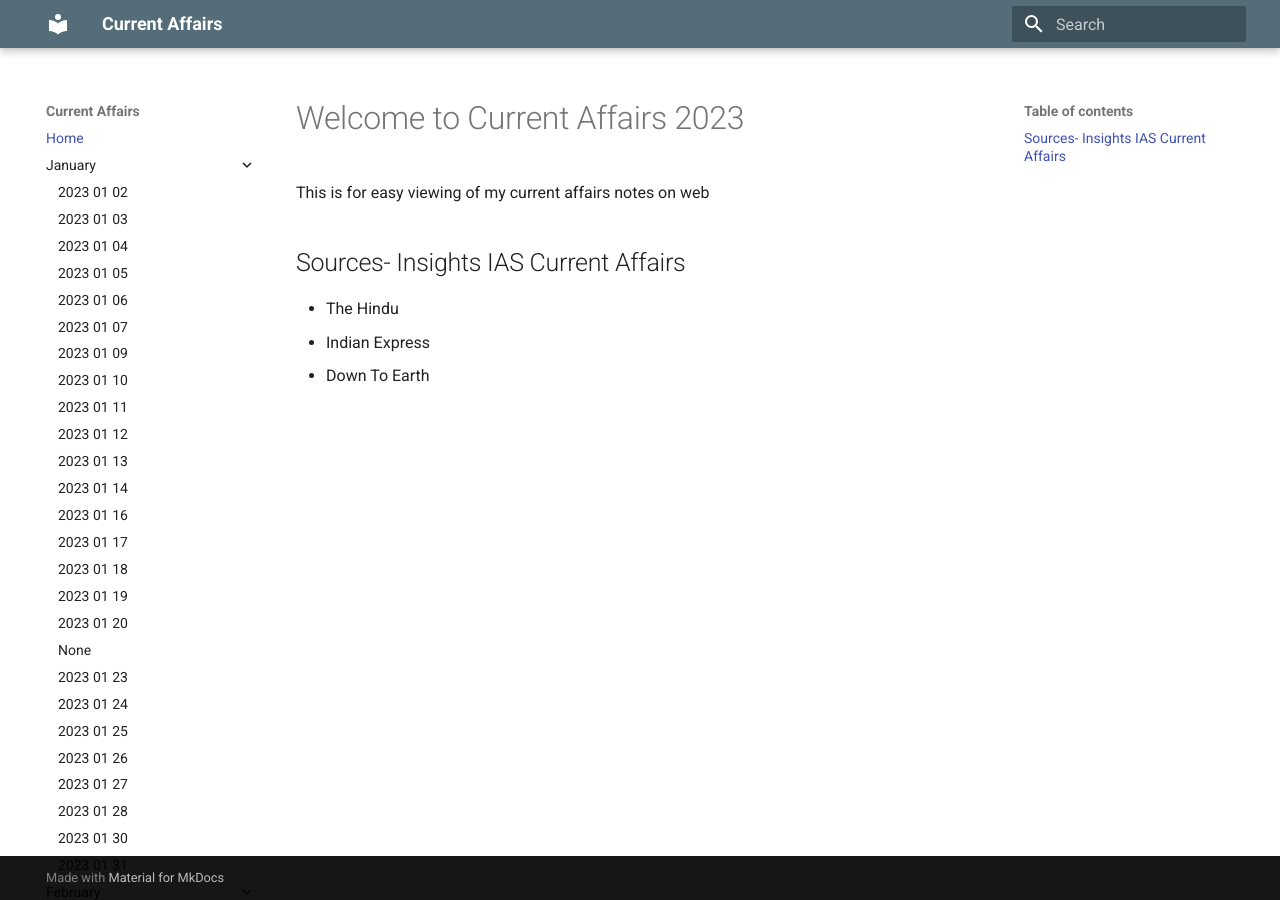
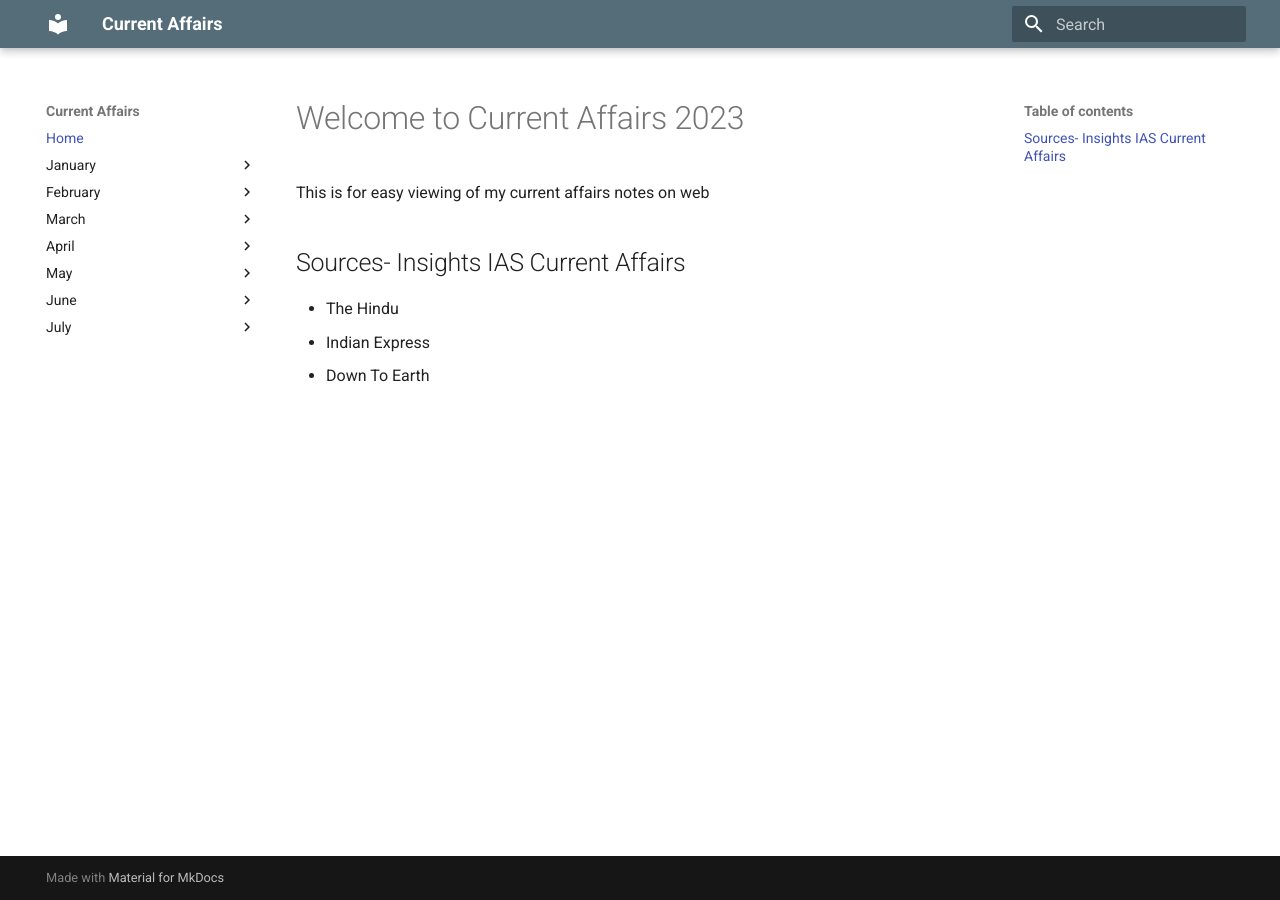
Before and after one commit to prakhar-saxena01/current, an MkDocs documentation site: the page built from docs/index.md, in a window 1280 px wide. Built offline with MkDocs 1.6.1 and Material for MkDocs 9.7.7, drawn with Linux system fonts in a browser that asks for light colours; old or Windows-style settings are respelled for this version of MkDocs.

Commit message:
Update mkdocs.yml

```diff
--- a/mkdocs.yml
+++ b/mkdocs.yml
@@ -192,7 +192,5 @@ theme:
   name: material
   features:
     - navigation.instant
-    - navigation.instant.prefetch
-    - navigation.expand
   palette:
     primary: blue grey
```
